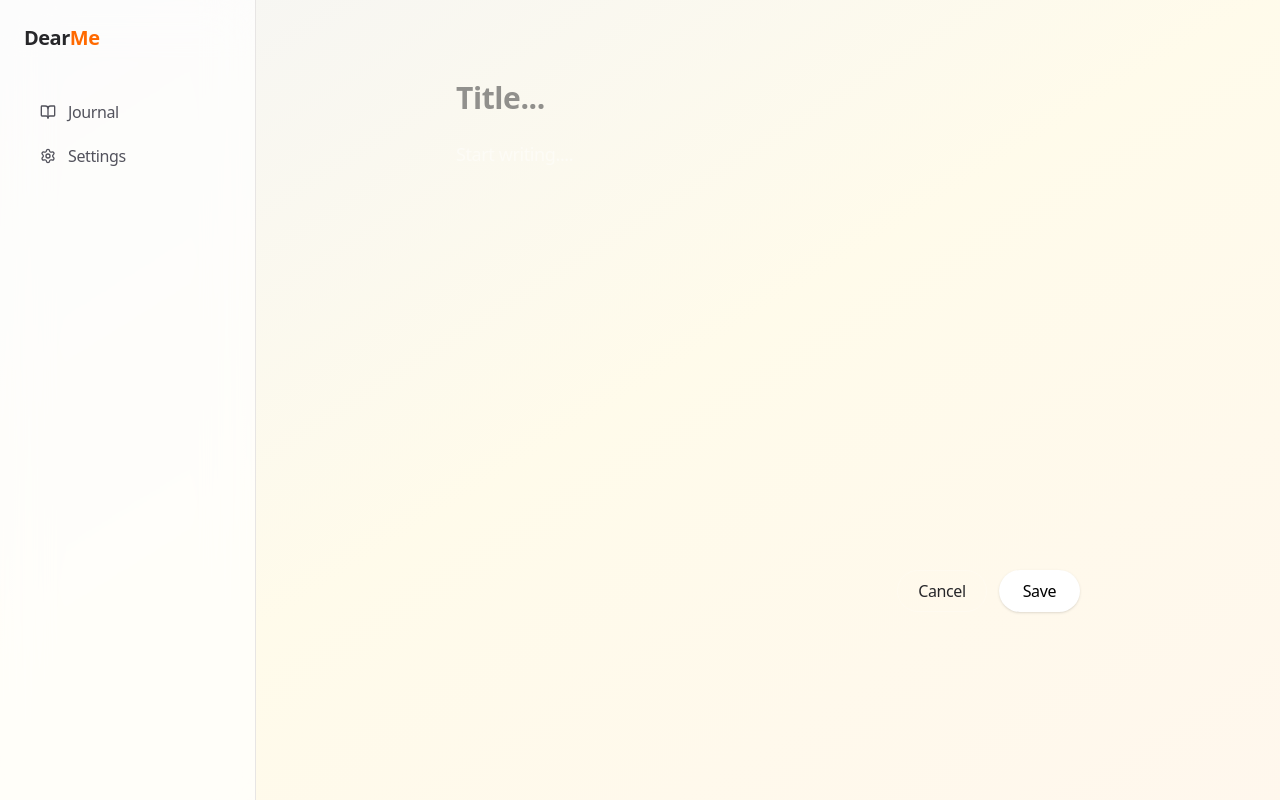
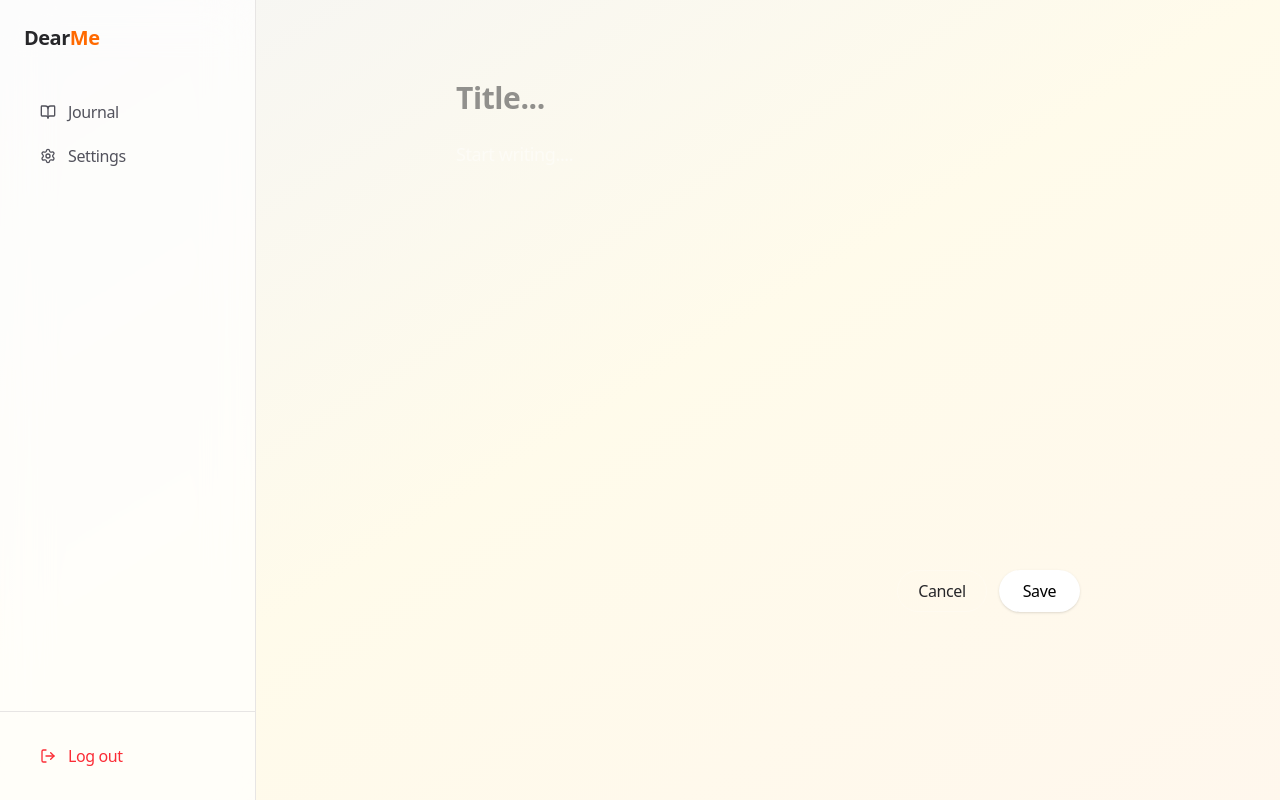
Before and after one commit to aryanscodingden/DearMe-Memories, a Next.js app: page /journal/new in a window 1280 px wide. Built offline with nearby package versions, Linux system fonts and the light colour scheme; no server answers.

Commit message:
Added sign out button, fixed few firebase sync glitches

```diff
--- a/app/journal/layout.tsx
+++ b/app/journal/layout.tsx
@@ -2,7 +2,9 @@
 
 import Link from "next/link";
 import { usePathname } from "next/navigation";
-import { BookOpen, PlusCircle, Settings } from "lucide-react";
+import { BookOpen, PlusCircle, Settings, LogOut } from "lucide-react";
+import { auth } from "@/lib/firebase";
+import { signOut } from "firebase/auth";
 
 export default function JournalLayout({
   children,
@@ -17,8 +19,8 @@ export default function JournalLayout({
 
   return (
     <div className="flex min-h-screen text-zinc-800 relative bg-linear-to-br from-stone-100 via-amber-50 to-orange-50">
-      <aside className="w-64 border-r border-stone-200 bg-white/70 backdrop-blur-xl">
-        <div className="p-6 space-y-10">
+      <aside className="w-64 border-r border-stone-200 bg-white/70 backdrop-blur-xl flex flex-col">
+        <div className="p-6 space-y-10 flex-1">
           <h1 className="font-semibold text-xl text-zinc-800 tracking-tight">
             Dear<span className="text-orange-500">Me</span>
           </h1>
@@ -43,6 +45,16 @@ export default function JournalLayout({
             })}
           </nav>
         </div>
+
+        <div className="p-6 border-t border-stone-200">
+          <button
+            onClick={() => signOut(auth)}
+            className="flex items-center gap-3 px-4 py-2 rounded-lg transition text-red-500 hover:bg-red-50 w-full"
+          >
+            <LogOut className="h-4 w-4" />
+            Log out
+          </button>
+        </div>
       </aside>
 
       <main className="flex-1">{children}</main>
--- a/app/journal/new/page.tsx
+++ b/app/journal/new/page.tsx
@@ -1,6 +1,6 @@
 "use client";
 
-import { useState } from "react";
+import { useState, useRef, useEffect } from "react";
 import {auth,db} from "@/lib/firebase"
 import {addDoc, collection, serverTimestamp} from "firebase/firestore"
 import {useRouter} from "next/navigation"
@@ -9,6 +9,12 @@ export default function NewEntryPage() {
     const router = useRouter();
     const [content, setContent] = useState("");
     const [title, setTitle] = useState("");
+    const textareaRef = useRef<HTMLTextAreaElement>(null);
+
+    useEffect(() => {
+        // Auto-focus the textarea when component mounts
+        textareaRef.current?.focus();
+    }, []);
 
     async function save() {
         await addDoc(collection(db, "journalEntries"), {
@@ -30,6 +36,7 @@ export default function NewEntryPage() {
                 />
 
         <textarea
+            ref={textareaRef}
             className="w-full min-h-[50vh] bg-transparent focus:outline-none resize-none text-lg text-white/90 leading-relaxed"
             placeholder="Start writing...."
             value={content}
--- a/app/journal/page.tsx
+++ b/app/journal/page.tsx
@@ -6,6 +6,8 @@ import {auth, db} from "@/lib/firebase";
 import {collection, query, where, orderBy, onSnapshot, addDoc, serverTimestamp} from "firebase/firestore";
 import {onAuthStateChanged} from "firebase/auth";
 import { Users } from "lucide-react";
+import { signOut } from "firebase/auth";
+
 
 export default function JournalPage() {
   const [entries, setEntries] = useState<any[]>([]);
@@ -51,7 +53,6 @@ export default function JournalPage() {
         const monthYear = date
           ? new Date(date).toLocaleDateString("en-US", { month: "long", year: "numeric" })
           : "No Date";
-
         if (!groups[monthYear]) {
           groups[monthYear] = [];
         }
```
